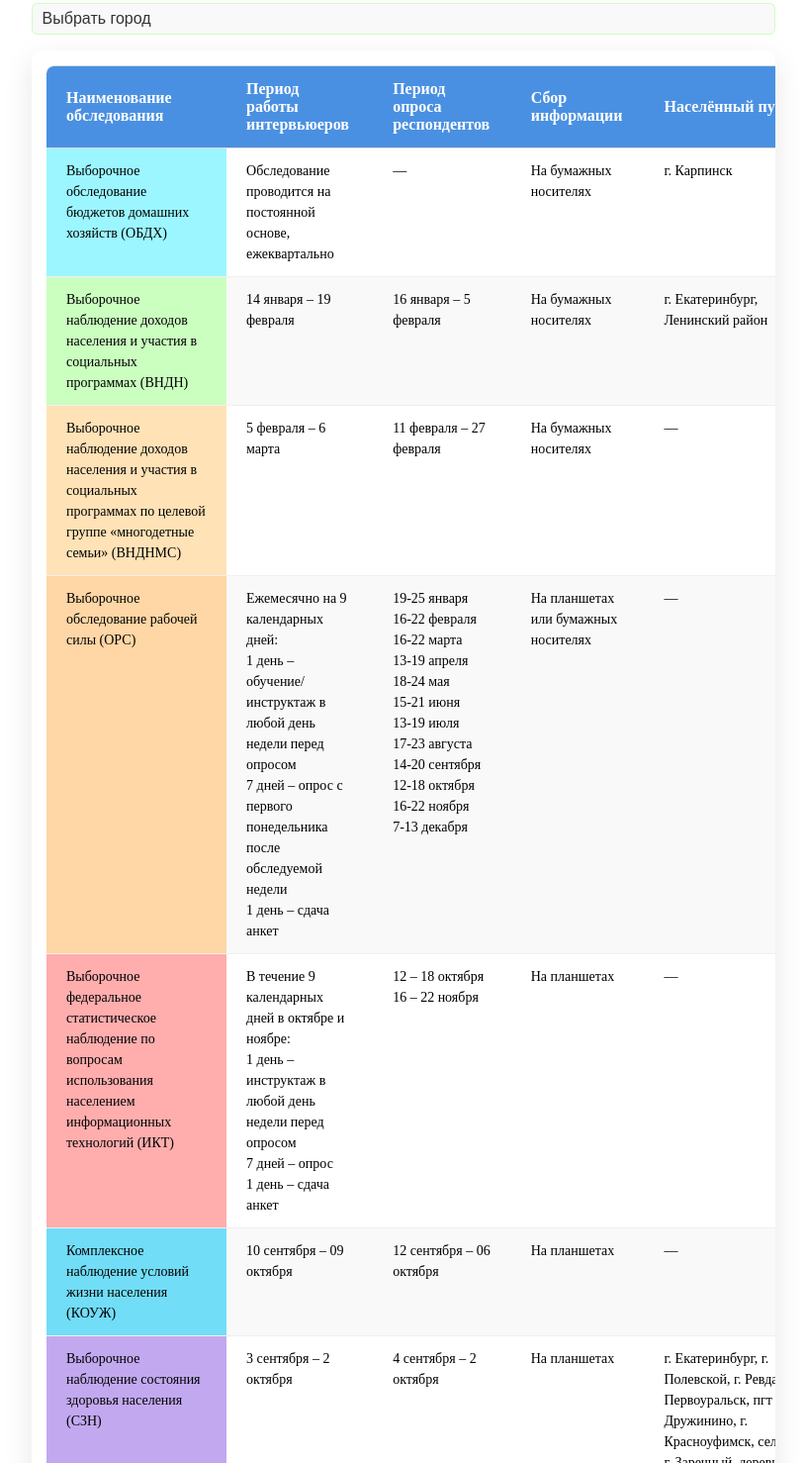
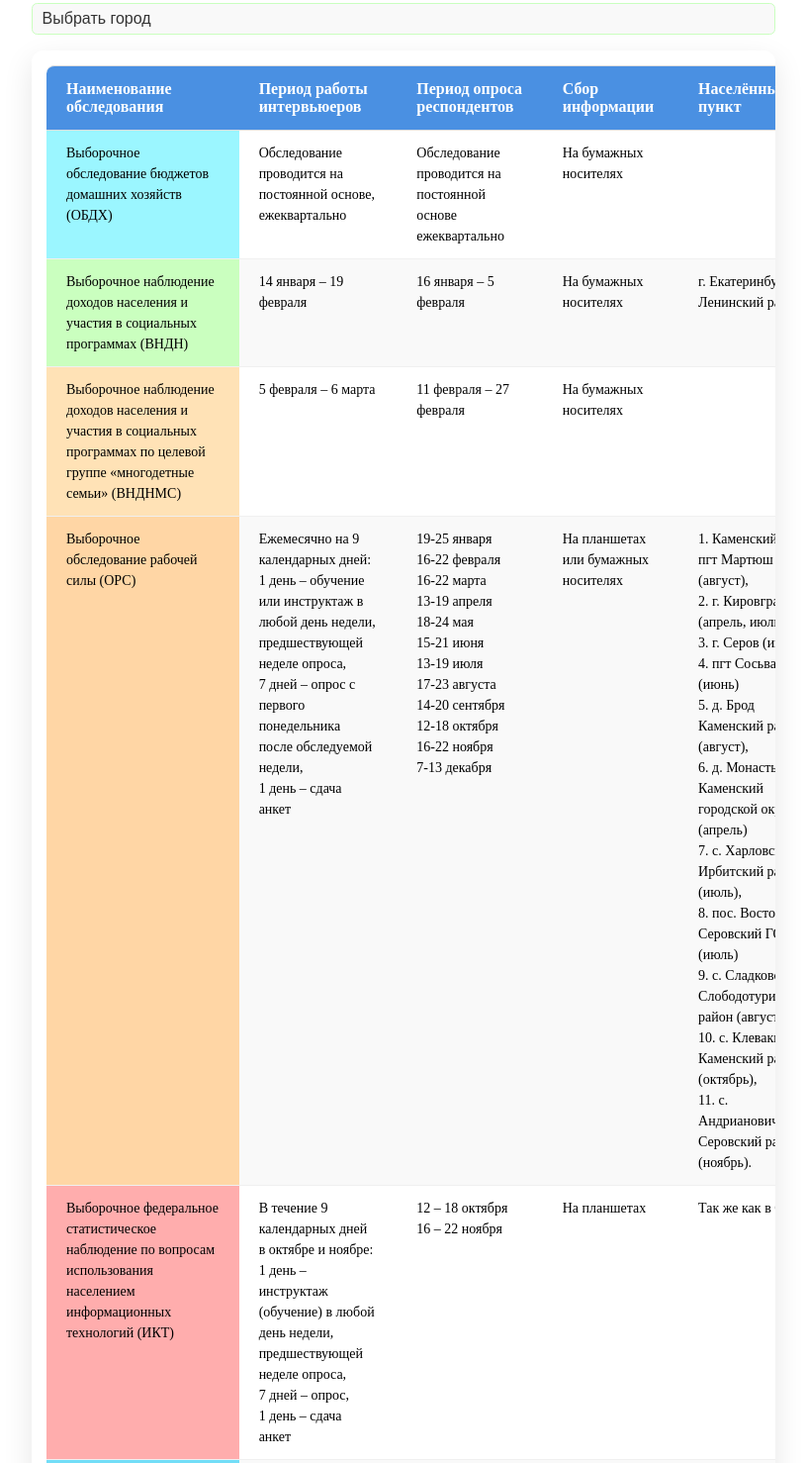
Before and after one commit to semyonnnnn/interviewers_table, a website built with webpack: page index.html in a window 1280 px wide. Shown: the part 253-1731 px from the top of the page at 99% size, without its empty margins (232-1047 px from the left). Built offline with nearby package versions, Linux system fonts and the light colour scheme.

Commit message:
text: text

```diff
--- a/template.html
+++ b/template.html
@@ -62,9 +62,13 @@
         <tr id="link1">
           <td class="color-1">Выборочное обследование бюджетов домашних хозяйств (ОБДХ)</td>
           <td>Обследование проводится на постоянной основе, ежеквартально</td>
-          <td>—</td>
+          <td>Обследование проводится на постоянной основе
+            ежеквартально
+          </td>
           <td>На бумажных носителях</td>
-          <td>г. Карпинск</td>
+          <!-- <td>г. Карпинск</td> -->
+          <!-- в документе было удалено -->
+          <td></td>
         </tr>
         <tr id="link2">
           <td class="color-2">Выборочное наблюдение доходов населения и участия в социальных программах (ВНДН)</td>
@@ -79,15 +83,16 @@
           <td>5 февраля – 6 марта</td>
           <td>11 февраля – 27 февраля</td>
           <td>На бумажных носителях</td>
-          <td>—</td>
+          <td></td>
         </tr>
         <tr id="link4">
           <td class="color-4">Выборочное обследование рабочей силы (ОРС)</td>
           <td>
-            Ежемесячно на 9 календарных дней: <br>
-            1 день – обучение/инструктаж в любой день недели перед опросом <br>
-            7 дней – опрос с первого понедельника после обследуемой недели <br>
+            Ежемесячно на 9 календарных дней:<br>
+            1 день – обучение или инструктаж в любой день недели, предшествующей неделе опроса,<br>
+            7 дней – опрос с первого понедельника после обследуемой недели,<br>
             1 день – сдача анкет
+
           </td>
           <td>
             19-25 января<br>
@@ -102,22 +107,34 @@
             12-18 октября<br>
             16-22 ноября<br>
             7-13 декабря
+
           </td>
           <td>На планшетах или бумажных носителях</td>
-          <td>—</td>
+          <td>1. Каменский район пгт Мартюш (август),<br>
+            2. г. Кировград (апрель, июль)<br>
+            3. г. Серов (июль)<br>
+            4. пгт Сосьва (июнь)<br>
+            5. д. Брод Каменский район (август),<br>
+            6. д. Монастырка Каменский городской округ (апрель)<br>
+            7. с. Харловское Ирбитский район (июль),<br>
+            8. пос. Восточный Серовский ГО (июль)<br>
+            9. с. Сладковское Слободотуринский район (август),<br>
+            10. с. Клевакинское Каменский район (октябрь),<br>
+            11. с. Андриановичи, Серовский район (ноябрь).
+          </td>
         </tr>
         <tr id="link5">
           <td class="color-5">Выборочное федеральное статистическое наблюдение по вопросам использования населением
             информационных технологий (ИКТ)</td>
           <td>
             В течение 9 календарных дней в октябре и ноябре:<br>
-            1 день – инструктаж в любой день недели перед опросом<br>
-            7 дней – опрос<br>
+            1 день – инструктаж (обучение) в любой день недели, предшествующей неделе опроса,<br>
+            7 дней – опрос,<br>
             1 день – сдача анкет
           </td>
           <td>12 – 18 октября<br>16 – 22 ноября</td>
           <td>На планшетах</td>
-          <td>—</td>
+          <td>Так же как в ОРС</td>
         </tr>
         <tr id="link6">
           <td class="color-6">Комплексное наблюдение условий жизни населения (КОУЖ)</td>
@@ -131,7 +148,7 @@
           <td>3 сентября – 2 октября</td>
           <td>4 сентября – 2 октября</td>
           <td>На планшетах</td>
-          <td>
+          <!-- <td>
             г. Екатеринбург, г. Полевской, г. Ревда, г. Первоуральск, пгт Дружинино, г. Красноуфимск, село Юва, г.
             Заречный, деревня Гусева, г. Асбест, г. Сухой Лог, г. Богданович, село Обуховское, поселок Троицкий, г.
             Березовский, г. Реж, г. Алапаевск, село Нижняя Синячиха, г. Артемовский, поселок Буланаш, г. Ирбит, г.
@@ -139,7 +156,9 @@
             Верхняя Пышма, г. Среднеуральск, г. Новоуральск, поселок Калиново, г. Нижний Тагил, г. Верхняя Салда, г.
             Кировград, г. Кушва, поселок Баранчинский, п. Лесной, г. Качканар, г. Серов, г. Краснотурьинск, г.
             Карпинск, поселок Черёмухово
-          </td>
+          </td> -->
+          <!-- в документе было удалено -->
+          <td></td>
         </tr>
         <tr id="link8">
           <td class="color-8">Выборочное обследование сельскохозяйственной деятельности (ЛПХ)</td>
```
Also changed, not shown: build/prod.js, build/prod.txt.
